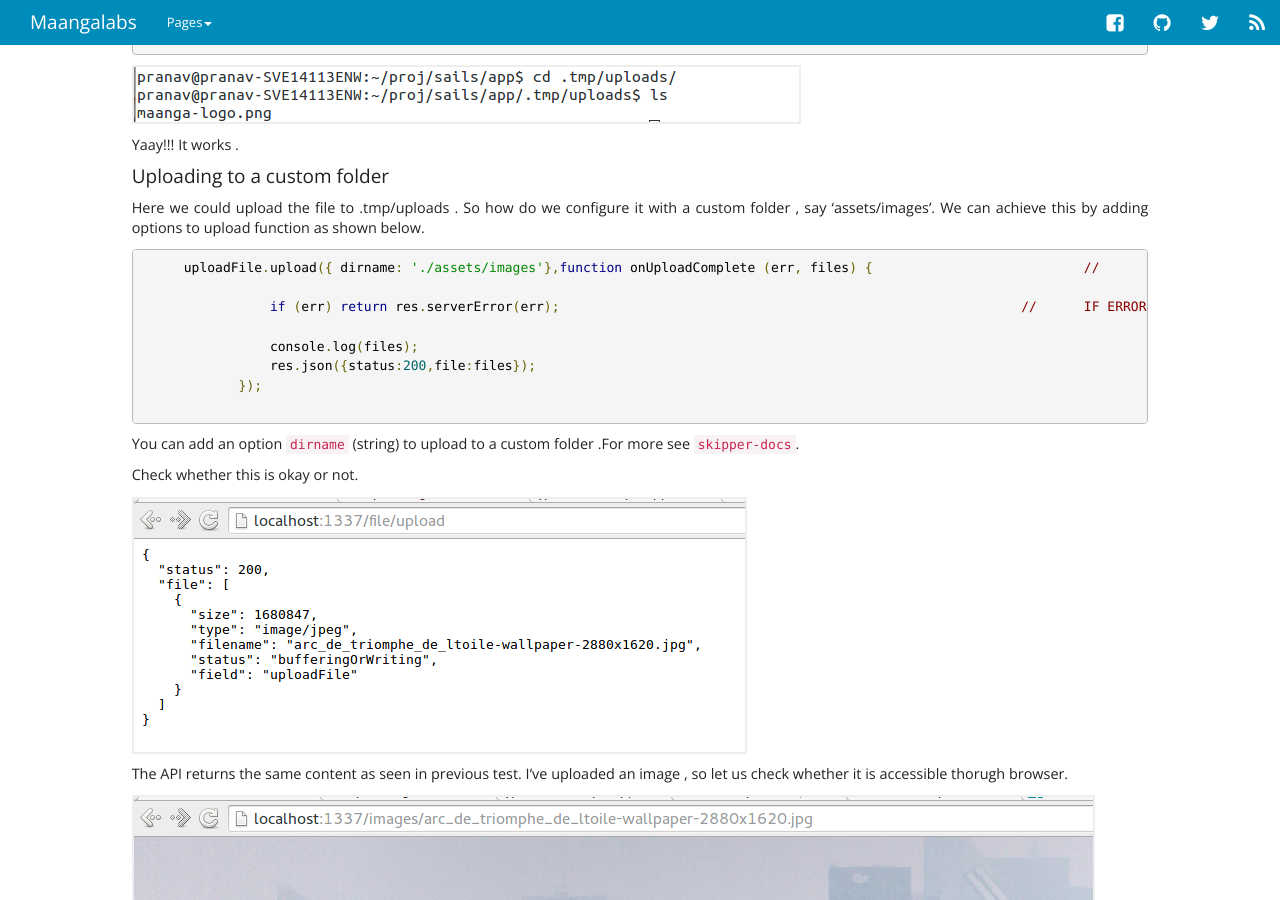
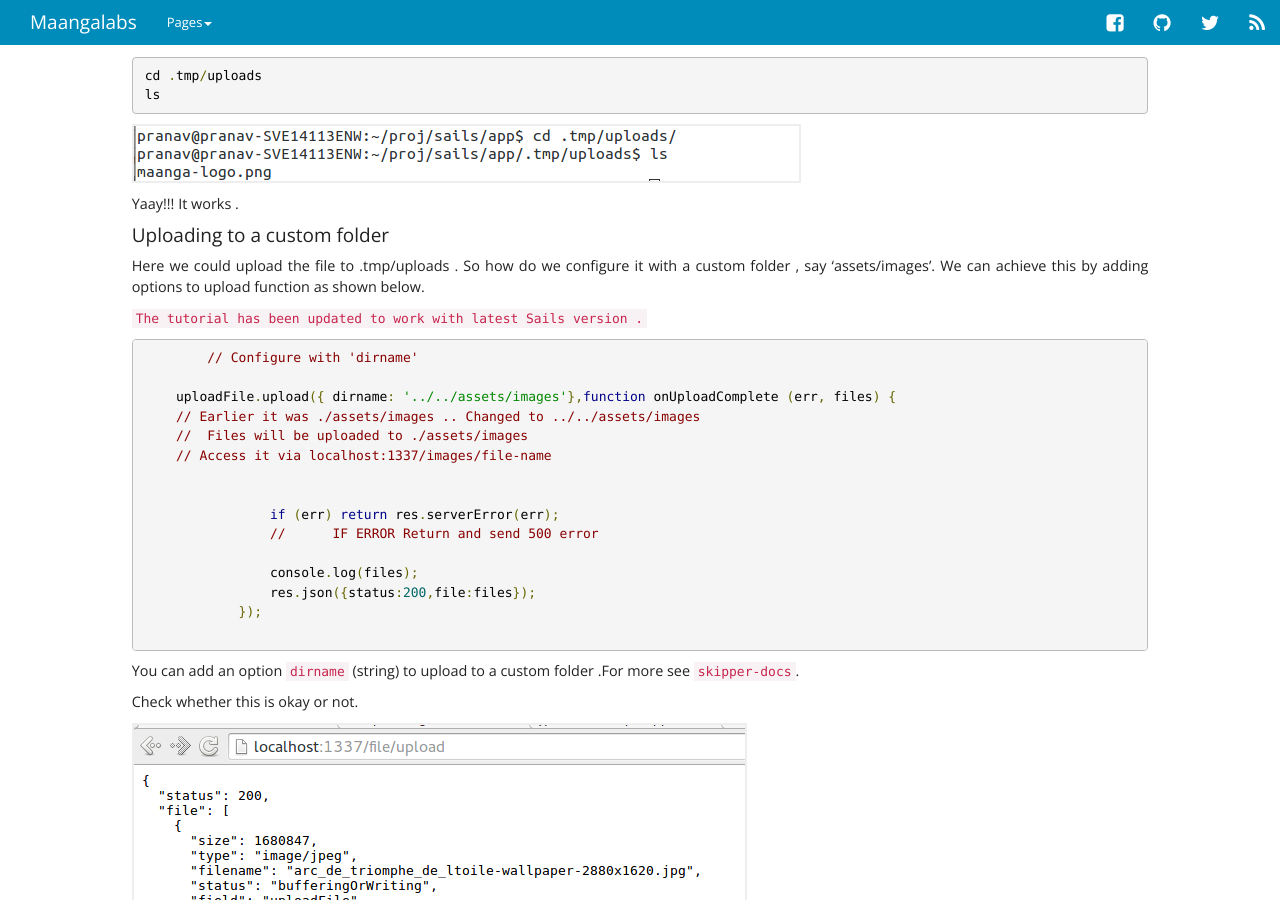
Before and after one commit to maangalabs/maangalabs.github.io, a Jekyll site: the page built from _posts/2014-08-12-uploading-a-file-in-sails.markdown, in a window 1280 px wide and 900 px high, scrolled down 2848 px. Built offline with Jekyll 4.4.1, drawn with Linux system fonts in a browser that asks for light colours; nearby versions of some CDN libraries; comment, search, counter and statistics services are not loaded.

Commit message:
Changed the code to newer version Added github repo

```diff
--- a/_layouts/post.html
+++ b/_layouts/post.html
@@ -18,8 +18,14 @@ layout: default
 
 	  	<article class="blog-post-small blog-post-content">
 	    	{{ content }}
+	    	<div class="col-md-12">
+		  		<a class= "btn-primary btn-large" style="padding:10px; margin-left:-24px; text-decoration:none;" href = "//github.com/{{ page.github_repo_username }}/{{page.github_repo}}" target="_blank">Download Source</a>
+	  			<iframe style = "padding:10px;"src="http://ghbtns.com/github-btn.html?user={{ page.github_repo_username }}&repo={{page.github_repo}}&type=fork&count=true" allowtransparency="true" frameborder="0" scrolling="0" width="95" height="20"></iframe>
+	  		</div>
 	  	</article>
+	  	{% if page.github_repo_username %}
 
+	  	{% endif %}
 	  	{% include author_block.html %}
 	</div>
 	<div class="col-md-1"></div>
--- a/_posts/2014-08-12-uploading-a-file-in-sails.markdown
+++ b/_posts/2014-08-12-uploading-a-file-in-sails.markdown
@@ -5,6 +5,8 @@ date: 2014-08-12 20:24:28 +0530
 comments: true
 categories: sails webdevelopment nodejs
 author: pranavrajs
+github_repo_username : maangalabs
+github_repo : uploading-file-in-sails
 ---
 
 
@@ -80,14 +82,17 @@ We will add new function upload in File controller which can be accessed through
 {% highlight javascript %}
   upload: function  (req, res) {
 		if(req.method === 'GET')
-			return res.json({'status':'GET not allowed'});						//	Call to /upload via GET is error
+			return res.json({'status':'GET not allowed'});
+			//	Call to /upload via GET is error
 
 		var uploadFile = req.file('uploadFile');
 		console.log(uploadFile);
 
-	    uploadFile.upload(function onUploadComplete (err, files) {				//	Files will be uploaded to .tmp/uploads
+	    uploadFile.upload(function onUploadComplete (err, files) {
+	    //	Files will be uploaded to .tmp/uploads
 
-	    	if (err) return res.serverError(err);								//	IF ERROR Return and send 500 error with error
+	    	if (err) return res.serverError(err);
+	    	//	IF ERROR Return and send 500 error with error
 
 	    	console.log(files);
 	    	res.json({status:200,file:files});
@@ -127,10 +132,21 @@ Yaay!!! It works .
 
 Here we could upload the file to .tmp/uploads . So how do we configure it with a custom folder , say 'assets/images'. We can achieve this by adding options to upload function as shown below.
 
+
+`The tutorial has been updated to work with latest Sails version .`
+
 {% highlight javascript %}
-     uploadFile.upload({ dirname: './assets/images'},function onUploadComplete (err, files) {				//	Files will be uploaded to ./assets/images
 
-	    	if (err) return res.serverError(err);								//	IF ERROR Return and send 500 error with error
+	// Configure with 'dirname'
+
+    uploadFile.upload({ dirname: '../../assets/images'},function onUploadComplete (err, files) {
+    // Earlier it was ./assets/images .. Changed to ../../assets/images
+    //	Files will be uploaded to ./assets/images
+    // Access it via localhost:1337/images/file-name
+
+
+	    	if (err) return res.serverError(err);
+	    	//	IF ERROR Return and send 500 error
 
 	    	console.log(files);
 	    	res.json({status:200,file:files});
@@ -151,3 +167,5 @@ The API returns the same content as seen in previous test. I've uploaded an imag
 Yeah !! Everything is fine . Here we have set a folder only . If we want a custom name for the file , we can generate it by using UUID or date and time and pass it as a parameter as `saveAs` in upload options.
 
 That's all for today . We'll see the loading effects in Sails Angular API calls in next tutorial . See you there bye. :)
+
+<br/>
```
Also changed, not shown: 1 other file.
